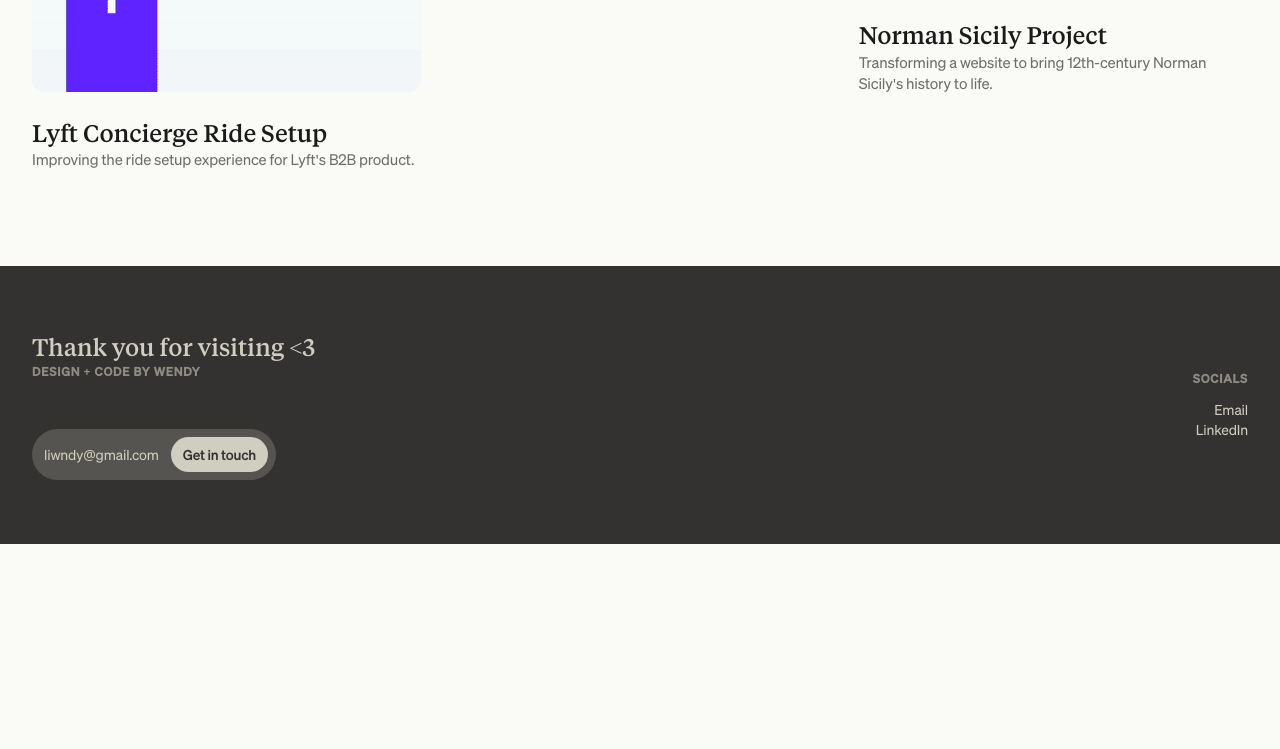
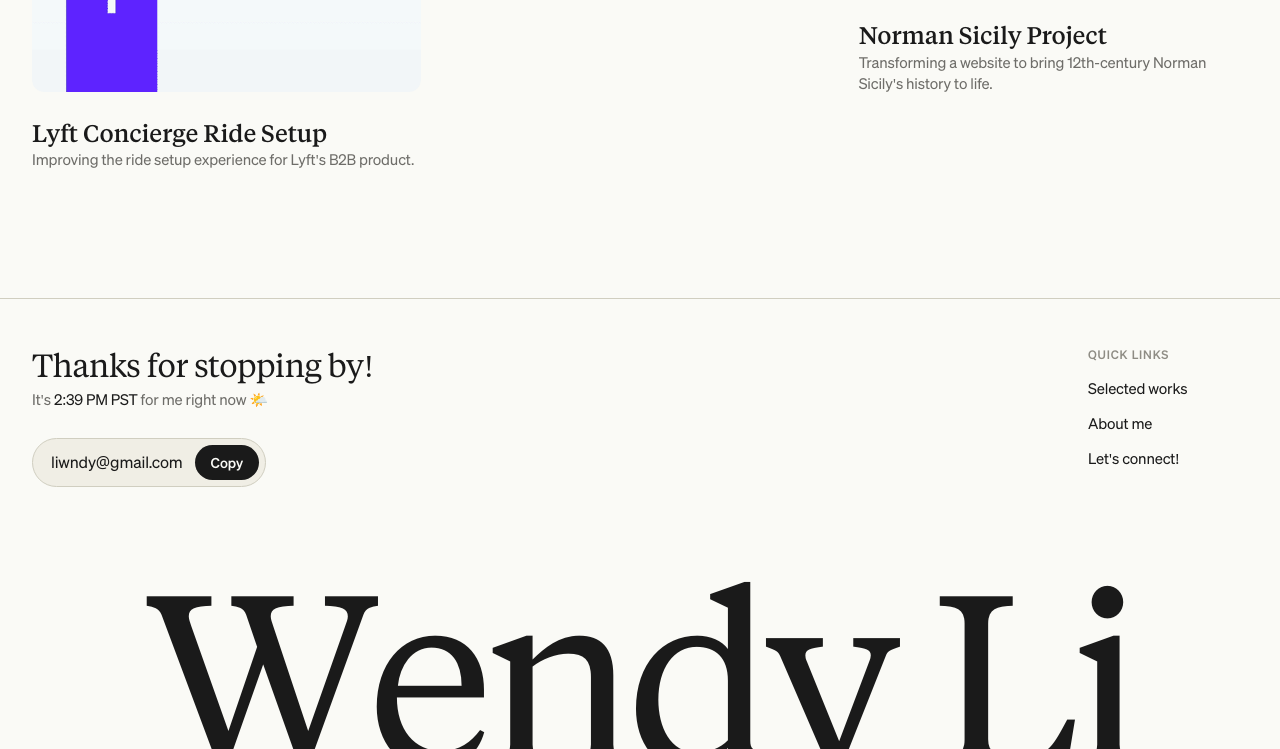
Before and after one commit to morpekos/s26portfolio, a plain HTML site: page index.html in a window 1280 px wide. Shown: the part 783-1532 px from the top of the page. Before the commit the page ends 1327 px from the top, so only its background shows below. Drawn offline with Linux system fonts and the light colour scheme.

Commit message:
new footer

```diff
--- a/app.js
+++ b/app.js
@@ -37,5 +37,43 @@ tocLinks.forEach(a => {
 });
 
 /* ══════════════════════════════════════════════
-    IMAGE SLIDESHOW
+    FOOTER
 ══════════════════════════════════════════════ */
+
+document.querySelectorAll('.sf-copy').forEach((btn) => {
+btn.addEventListener('click', async () => {
+    try { await navigator.clipboard.writeText(btn.dataset.email); } catch (e) {}
+    btn.classList.add('copied');
+    btn.textContent = 'Copied!';
+    setTimeout(() => { btn.classList.remove('copied'); btn.textContent = 'Copy'; }, 1800);
+});
+});
+
+// Live Pacific time
+const timeEl = document.querySelector('.sf-time');
+const emojiEl = document.querySelector('.sf-time-emoji');
+
+function updateTime() {
+if (!timeEl) return;
+const now = new Date();
+
+// e.g. "2:21 PM PST" (switches to PDT in summer automatically)
+timeEl.textContent = new Intl.DateTimeFormat('en-US', {
+    timeZone: 'America/Los_Angeles',
+    hour: 'numeric', minute: '2-digit', timeZoneName: 'short'
+}).format(now);
+
+// Pick an emoji based on the hour in Pacific time
+const hour = Number(new Intl.DateTimeFormat('en-US', {
+    timeZone: 'America/Los_Angeles', hour: 'numeric', hourCycle: 'h23'
+}).format(now));
+
+let emoji = '🌙 (probably asleep)';
+if (hour >= 6 && hour < 12) emoji = '☀️';
+else if (hour >= 12 && hour < 18) emoji = '🌤️';
+else if (hour >= 18 && hour < 23) emoji = '🌆';
+if (emojiEl) emojiEl.textContent = emoji;
+}
+
+updateTime();
+setInterval(updateTime, 30000); // refresh every 30 seconds
--- a/index.html
+++ b/index.html
@@ -28,8 +28,8 @@
 
   <div class="home-page">
     <div class="home-hero">
-      <div class="construction">portfolio under construction</div>
-      <h1 class="boil"><img src="nom.gif" class="inline-img" alt=""> Wendy Li is a product designer driven by <i>curiosity</i>. I explore the <span style="color:#8e8c84;"><i>why</i></span> behind design to make decisions that are purposeful.</h1>
+      <div class="construction">hello hello <3</div>
+      <h1 class="boil"><img src="nom.gif" class="inline-img" alt=""> Wendy Li is a product designer driven by <i>curiosity</i>. I explore the <span style="color:#8e8c84;"><i>why</i></span> behind design to make decisions that are purposeful ✨</h1>
 
       <!-- Wobbly-edge filters for the boil effect (invisible) -->
       <svg width="0" height="0" style="position:absolute" aria-hidden="true">
@@ -37,7 +37,7 @@
         <filter id="boil-1"><feTurbulence type="fractalNoise" baseFrequency="0.03" numOctaves="2" seed="2"/><feDisplacementMap in="SourceGraphic" scale="1.2"/></filter>
         <filter id="boil-2"><feTurbulence type="fractalNoise" baseFrequency="0.03" numOctaves="2" seed="3"/><feDisplacementMap in="SourceGraphic" scale="1.2"/></filter>
       </svg>
-      <h2>Most recently @ Lyft. <a href="#"><span style="border-bottom:2px dotted #a19f96;">Talk to me</span></a> about anything design, Pokemon, or my go-to Molly Tea order :)</h2>
+      <h2>Currently designing B2B solutions @ Lyft. <a href="#"><span style="border-bottom:2px dotted #a19f96;">Talk to me</span></a> about anything design, Pokemon, or fonts I love :)</h2>
     </div>
 
     <div class="home-grid top-l">
@@ -104,25 +104,30 @@
     </div>
   </div>
 
-  <div class="footer">
-    <div class="footer-container">
-      <div>
-        <div class="footer-text">Thank you for visiting <3</div>
-        <div class="section-label">design + code by wendy</div>
+  <footer class="site-footer">
+  <div class="sf-grid">
+    <div class="sf-main">
+      <div class="sf-title">Thanks for stopping by!</div>
+      <p class="sf-sub">It's <span class="sf-time">--:--</span> for me right now <span class="sf-time-emoji"></span></p>
 
-        <div class="email">
-          <div class="email-address">liwndy@gmail.com</div>
-          <a class="email-btn" href="mailto:liwndy@gmail.com">Get in touch</a>
-        </div>
-      </div>
-
-      <div class="footer-links">
-        <div class="section-label">Socials</div>
-        <a href="mailto:liwndy@gmail.com">Email</a>
-        <a href="https://www.linkedin.com/in/wantongl/" target=“_blank”>LinkedIn</a>
+      <div class="sf-email-pill">
+        <span class="sf-email">liwndy@gmail.com</span>
+        <button class="sf-copy" type="button" data-email="liwndy@gmail.com">Copy</button>
       </div>
     </div>
+
+    <div class="sf-col">
+      <div class="sf-label">Quick Links</div>
+      <a href="index.html">Selected works</a>
+      <a href="about.html">About me</a>
+      <a href="https://www.linkedin.com/in/wantongl/" target="_blank" rel="noopener">Let's connect!</a>
+    </div>
   </div>
+
+  <div class="sf-wordmark" aria-label="Wendy Li">
+    <span>W</span><span>e</span><span>n</span><span>d</span><span>y</span>&nbsp;<span>L</span><span>i</span>
+  </div>
+</footer>
 
 <script src="masonry.js"></script>
 <script src="boil.js"></script>
--- a/style.css
+++ b/style.css
@@ -81,6 +81,7 @@ a {
 }
 
 /* ── NAVIGATION ── */
+/* ── NAVIGATION ── */
 .topnav {
     position: sticky; top: 0; z-index: 100;
     background: #fafaf6; padding: 0 32px; height: 52px;
@@ -95,20 +96,41 @@ a {
     color: var(--text); text-decoration: none;
     transition: color 0.3s;
 }
-.nav-link:hover, a:hover { color: var(--muted); }
 
 .nav-right, .nav-left {
     display: flex;
     align-items: center;
-    gap: 28px;
 }
 
 .nav-left { gap: 12px; }
+.nav-right { gap: 4px; }
 
+/* Keep header items dark on hover (overrides the global a:hover) */
+.topnav a:hover { color: var(--text); }
+
+/* Pill highlight on hover */
+.nav-right .nav-link {
+    padding: 6px 12px;
+    border-radius: 999px;
+    transition: background 0.2s;
+}
+.nav-right .nav-link:hover { background: var(--panel2); }
+
+/* Reach Out button with arrow */
 .nav-btn {
-    padding: 6px 12px; background: var(--text); border-radius: 12px;
-    color: #fafaf6; font-size: 13px;
+    display: inline-flex; align-items: center; gap: 4px;
+    margin-left: 8px; padding: 7px 14px;
+    background: var(--text); color: #fafaf6;
+    border-radius: 999px; font-size: 13px;
+    transition: background 0.2s;
 }
+.nav-btn::after {
+    content: "↗";
+    display: inline-block;
+    transition: transform 0.2s;
+}
+.topnav .nav-btn:hover { background: var(--footer); color: #fafaf6; }
+.nav-btn:hover::after { transform: translate(2px, -2px); }
 
 /* ── START ── */
 .project-hero {
@@ -296,45 +318,79 @@ a {
 .top-xxs { margin-top: 4px; }
 
 /* ── FOOTER ── */
-.footer {
-  margin-top: 64px; background-color: var(--footer); color: var(--border); padding: 32px; font-size: 14px;
+/* ── NEW FOOTER ── */
+.site-footer {
+    margin-top: 96px; padding: 48px 32px 0;
+    border-top: 1px solid var(--border);
+    overflow: hidden;
 }
 
-.email {
-    display: flex; align-items: center; gap: 12px; width: auto;
-    background-color: rgba(122, 119, 113, 0.5); padding: 8px 8px 8px 12px;
-    border-radius: 100px; margin-top: 48px; justify-self: start;
+.sf-grid {
+    max-width: 1300px; margin: auto;
+    display: grid; grid-template-columns: 1fr auto; gap: 32px;
+    font-size: 15px;
 }
 
-.email-btn {
-    padding: 8px 12px; border-radius: 100px;
-    font-weight: 500; border: none; background-color: var(--border);
-    color: var(--footer); transition: 0.3s all;
+.sf-title { font-family: Tiempos; font-size: 32px; letter-spacing: -0.02em; line-height: 1.1; }
+.sf-sub { color: var(--muted); margin-top: 6px; }
+.sf-time { color: var(--text); font-variant-numeric: tabular-nums; }
+
+.sf-label {
+    font-size: 12px; font-weight: 500; text-transform: uppercase;
+    letter-spacing: .07em; color: var(--accent); margin-bottom: 10px;
+}
+.sf-col { min-width: 160px; }
+.sf-col a { display: block; width: fit-content; margin-bottom: 6px; }
+
+/* Email pill */
+.sf-email-pill {
+    display: inline-flex; align-items: center; gap: 12px;
+    margin-top: 28px; padding: 6px 6px 6px 18px;
+    background: var(--panel2); border: 1px solid var(--border);
+    border-radius: 999px; max-width: 100%;
+}
+.sf-email { font-size: 16px; }
+.sf-copy {
+    font: inherit; font-size: 14px; font-weight: 500; cursor: pointer;
+    padding: 8px 16px; border-radius: 999px; border: none;
+    background: var(--text); color: #fafaf6;
+    transition: background .2s, transform .15s;
+}
+.sf-copy:hover { background: var(--footer); }
+.sf-copy:active { transform: scale(.95); }
+
+.sf-col a {
+    padding: 4px 10px;
+    margin-left: -10px;
+    border-radius: 999px;
+    transition: background 0.2s;
+}
+.sf-col a:hover {
+    background: var(--panel2);
+    color: var(--text);
 }
 
-.email-btn:hover {
-    color: var(--text);
-    background-color: #bdbbb1;
+/* Giant name: letters hop on hover */
+.sf-wordmark {
+    font-family: Tiempos; font-size: 19vw; line-height: .78; letter-spacing: -0.05em;
+    text-align: center; white-space: nowrap;
+    margin-top: 72px; transform: translateY(8%);
+    user-select: none;
+}
+.sf-wordmark span {
+    display: inline-block;
+    transition: transform .35s cubic-bezier(.3, 1.8, .5, 1);
+}
+.sf-wordmark span:hover { transform: translateY(-10%) rotate(-4deg); }
+
+@media (prefers-reduced-motion: reduce) {
+    .sf-heart { animation: none; }
+    .sf-wordmark span { transition: none; }
 }
 
-.footer-container {
-    max-width: 1300px; margin: auto; padding: 32px 0px;
-    display: grid; grid-template-columns: 1fr 1fr;
-    gap: 24px; align-items: center;
-}
-
-.footer-links { text-align: right; }
-
-.footer-links a { color: var(--border); display: block; }
-.footer-links a:hover { color: var(--accent); }
-
-.footer-text {
-    font-size: 24px; font-weight: 500; font-family: tiempos;
-}
-
-.footer-update {
-    border-top: 1px solid var(--border); padding-top: 12px; padding-left: 36px;
-    justify-self: start; float: right;
+@media (max-width: 740px) {
+    .sf-grid { grid-template-columns: 1fr; row-gap: 36px; }
+    .sf-title { font-size: 28px; }
 }
 
 /* ══════════════════════════════════════════
@@ -434,7 +490,7 @@ a {
 
 .construction {
     font-size: 11px; background: #e2e1d4; font-weight: 500;
-    max-width: 210px; margin: auto; padding: 8px 12px;
+    width: fit-content; margin: auto; padding: 8px 12px;
     border-radius: 120px; text-transform: uppercase;
 }
 
```
